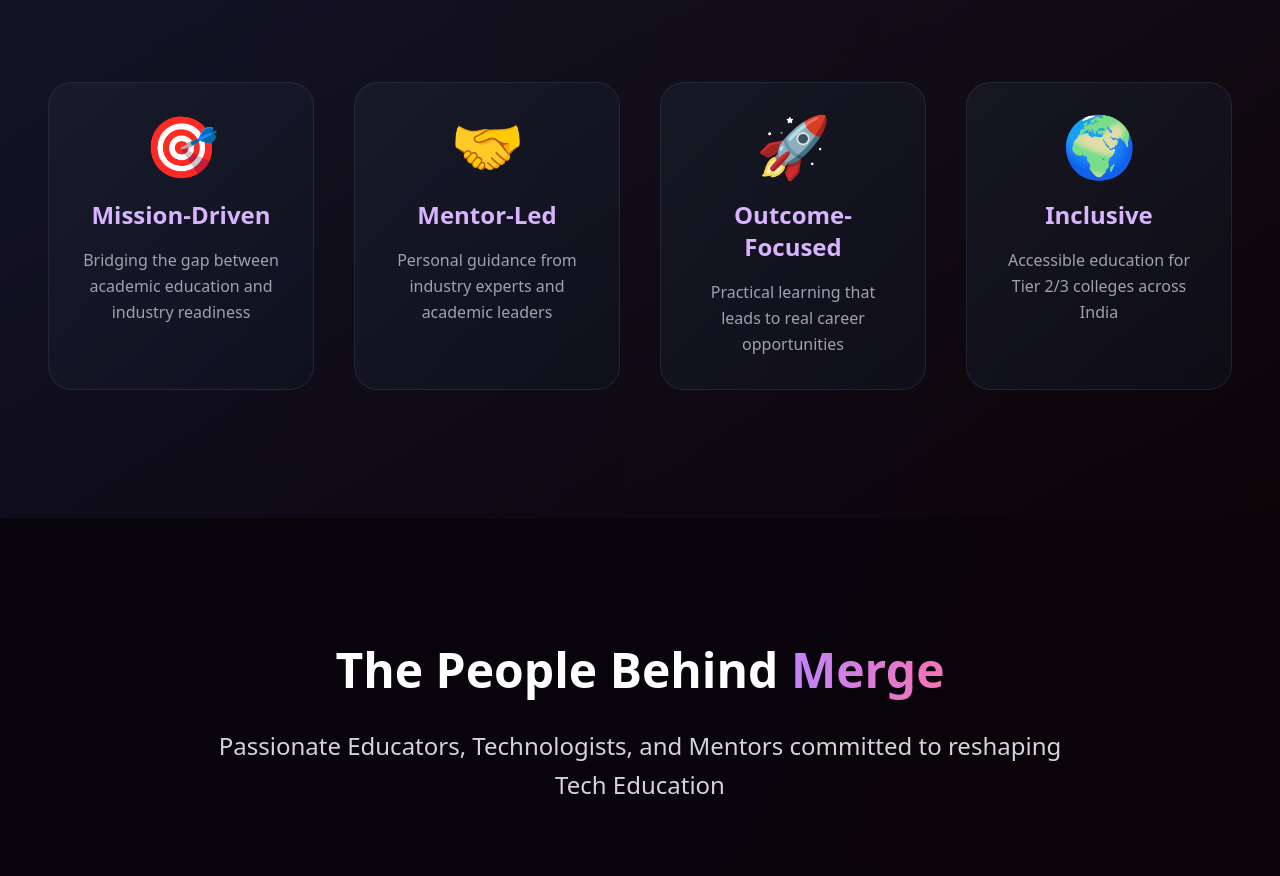
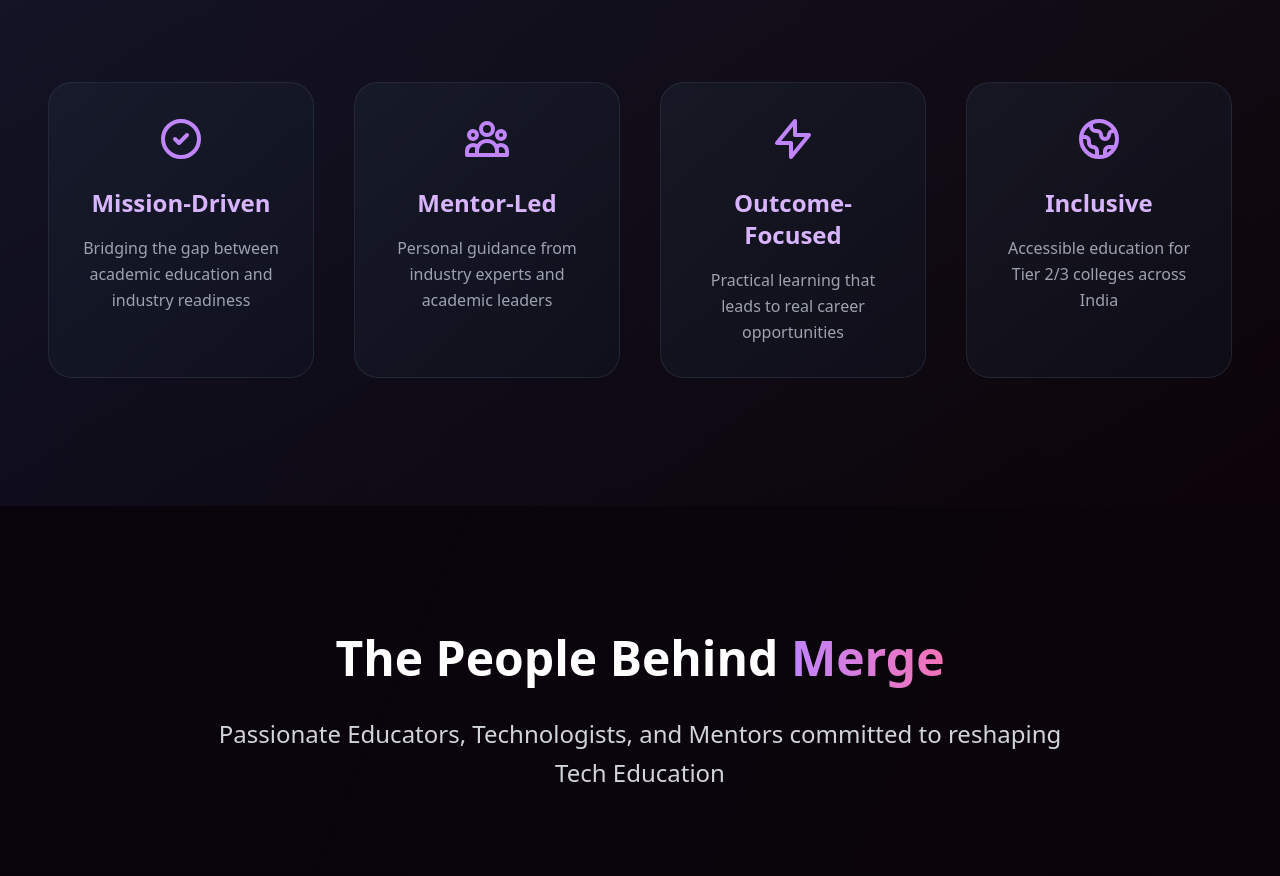
Before and after one commit to BitHiveTechnologies/Merge-Website, a Next.js app: page /aboutUs in a window 1280 px wide. Shown: the part 966-1842 px from the top of the page. Built offline with nearby package versions, Linux system fonts and the light colour scheme.

Commit message:
Fixed Emojis

```diff
--- a/app/aboutUs/page.tsx
+++ b/app/aboutUs/page.tsx
@@ -21,7 +21,7 @@
 }
 
 interface Value {
-    icon: string;
+    icon: React.ReactNode;
     title: string;
     description: string;
 }
@@ -125,22 +125,38 @@
 
     const values: Value[] = [
         {
-            icon: '🎯',
+            icon: (
+                <svg className="w-12 h-12 text-purple-400" fill="none" stroke="currentColor" viewBox="0 0 24 24">
+                    <path strokeLinecap="round" strokeLinejoin="round" strokeWidth={2} d="M9 12l2 2 4-4m6 2a9 9 0 11-18 0 9 9 0 0118 0z" />
+                </svg>
+            ),
             title: 'Mission-Driven',
             description: 'Bridging the gap between academic education and industry readiness',
         },
         {
-            icon: '🤝',
+            icon: (
+                <svg className="w-12 h-12 text-purple-400" fill="none" stroke="currentColor" viewBox="0 0 24 24">
+                    <path strokeLinecap="round" strokeLinejoin="round" strokeWidth={2} d="M17 20h5v-2a3 3 0 00-5.356-1.857M17 20H7m10 0v-2c0-.656-.126-1.283-.356-1.857M7 20H2v-2a3 3 0 015.356-1.857M7 20v-2c0-.656.126-1.283.356-1.857m0 0a5.002 5.002 0 019.288 0M15 7a3 3 0 11-6 0 3 3 0 016 0zm6 3a2 2 0 11-4 0 2 2 0 014 0zM7 10a2 2 0 11-4 0 2 2 0 014 0z" />
+                </svg>
+            ),
             title: 'Mentor-Led',
             description: 'Personal guidance from industry experts and academic leaders',
         },
         {
-            icon: '🚀',
+            icon: (
+                <svg className="w-12 h-12 text-purple-400" fill="none" stroke="currentColor" viewBox="0 0 24 24">
+                    <path strokeLinecap="round" strokeLinejoin="round" strokeWidth={2} d="M13 10V3L4 14h7v7l9-11h-7z" />
+                </svg>
+            ),
             title: 'Outcome-Focused',
             description: 'Practical learning that leads to real career opportunities',
         },
         {
-            icon: '🌍',
+            icon: (
+                <svg className="w-12 h-12 text-purple-400" fill="none" stroke="currentColor" viewBox="0 0 24 24">
+                    <path strokeLinecap="round" strokeLinejoin="round" strokeWidth={2} d="M3.055 11H5a2 2 0 012 2v1a2 2 0 002 2 2 2 0 012 2v2.945M8 3.935V5.5A2.5 2.5 0 0010.5 8h.5a2 2 0 012 2 2 2 0 104 0 2 2 0 012-2h1.064M15 20.488V18a2 2 0 012-2h3.064M21 12a9 9 0 11-18 0 9 9 0 0118 0z" />
+                </svg>
+            ),
             title: 'Inclusive',
             description: 'Accessible education for Tier 2/3 colleges across India',
         },
@@ -172,7 +188,7 @@
             data-oid="bple.n."
         >
             <div
-                className="text-6xl mb-6 group-hover:scale-110 transition-transform duration-300"
+                className="flex justify-center mb-6 group-hover:scale-110 transition-transform duration-300"
                 data-oid="nd622j7"
             >
                 {value.icon}
```
